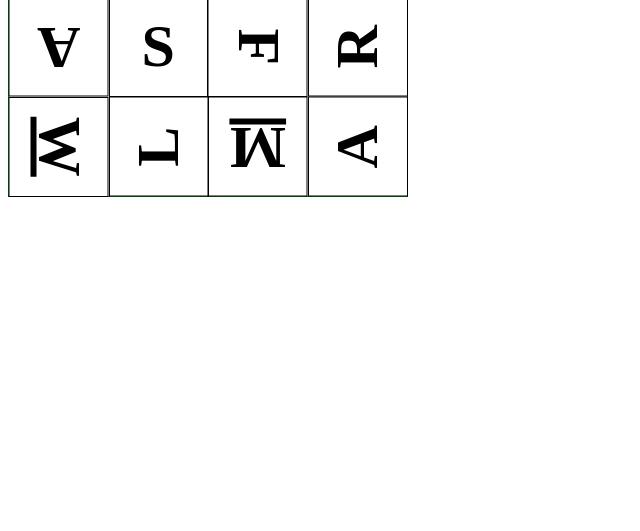
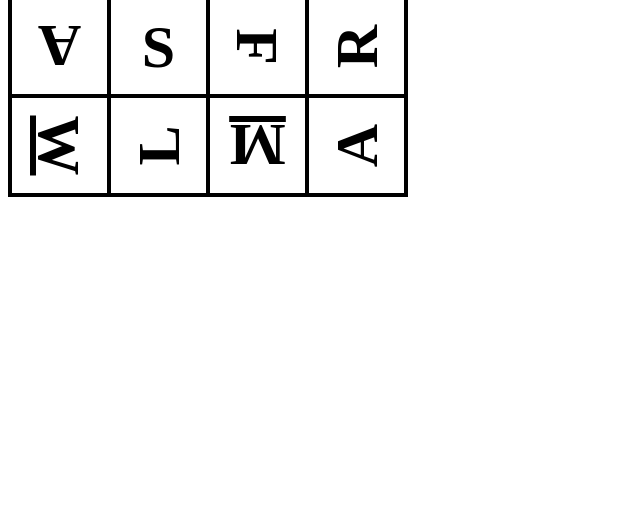
Before and after one commit to threedaymonk/egg-lob, a plain HTML site: page index.html in a window 1280 px wide. Shown: the part 269-800 px from the top of the page, without its empty margins (0-640 px from the left). Drawn offline with nearby package versions, Linux system fonts and the light colour scheme; files that its build step writes are made by us from their sources.

Commit message:
Improve tile borders

```diff
--- a/style.scss
+++ b/style.scss
@@ -22,7 +22,7 @@ body {
     position: absolute;
     width: 100%;
     height: 100%;
-    border: 1px solid green;
+    border: 2px solid black;
 
     display: flex;
     flex-wrap: wrap;
@@ -30,7 +30,7 @@ body {
     div {
       position: relative;
       display: block;
-      border: 1px solid black;
+      border: 2px solid black;
       text-align: center;
       width: 25%;
       height: 25%;
```
